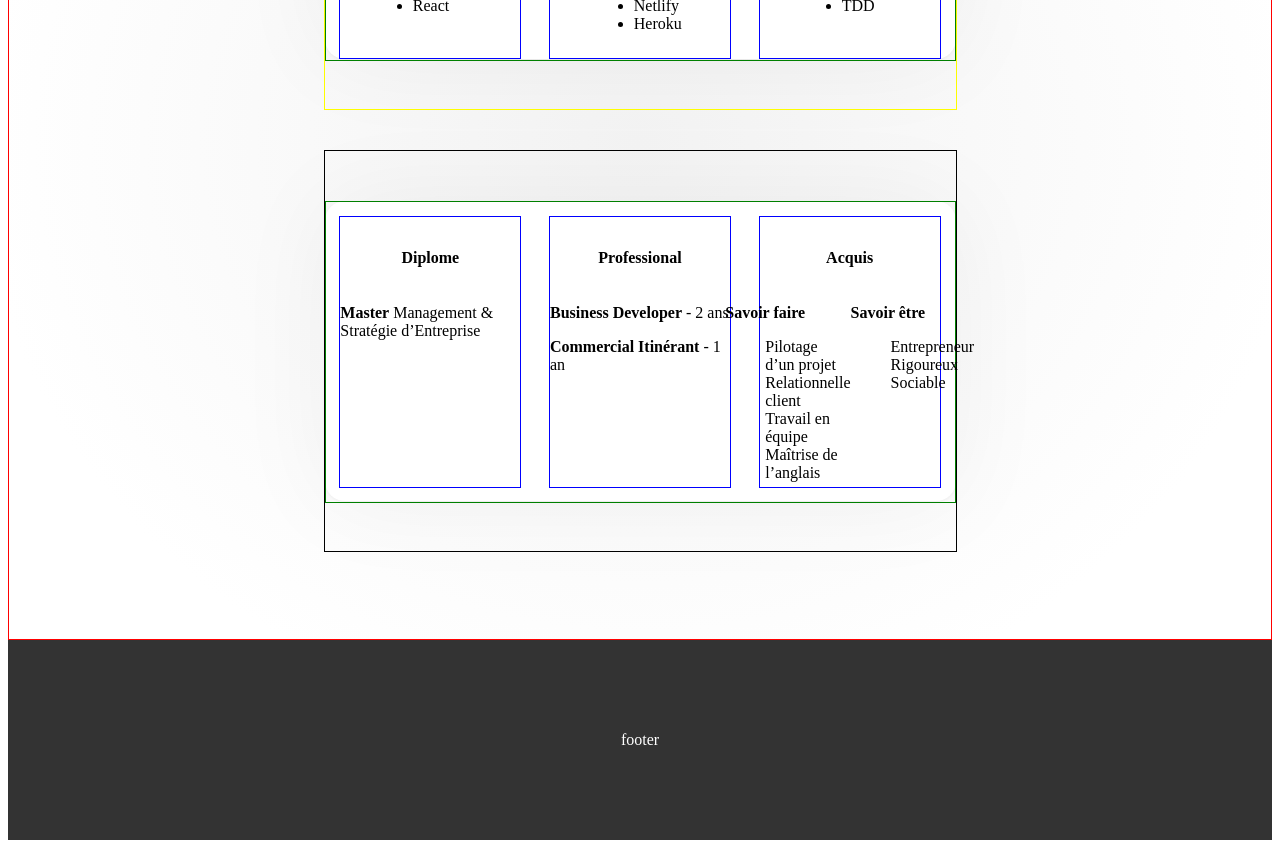
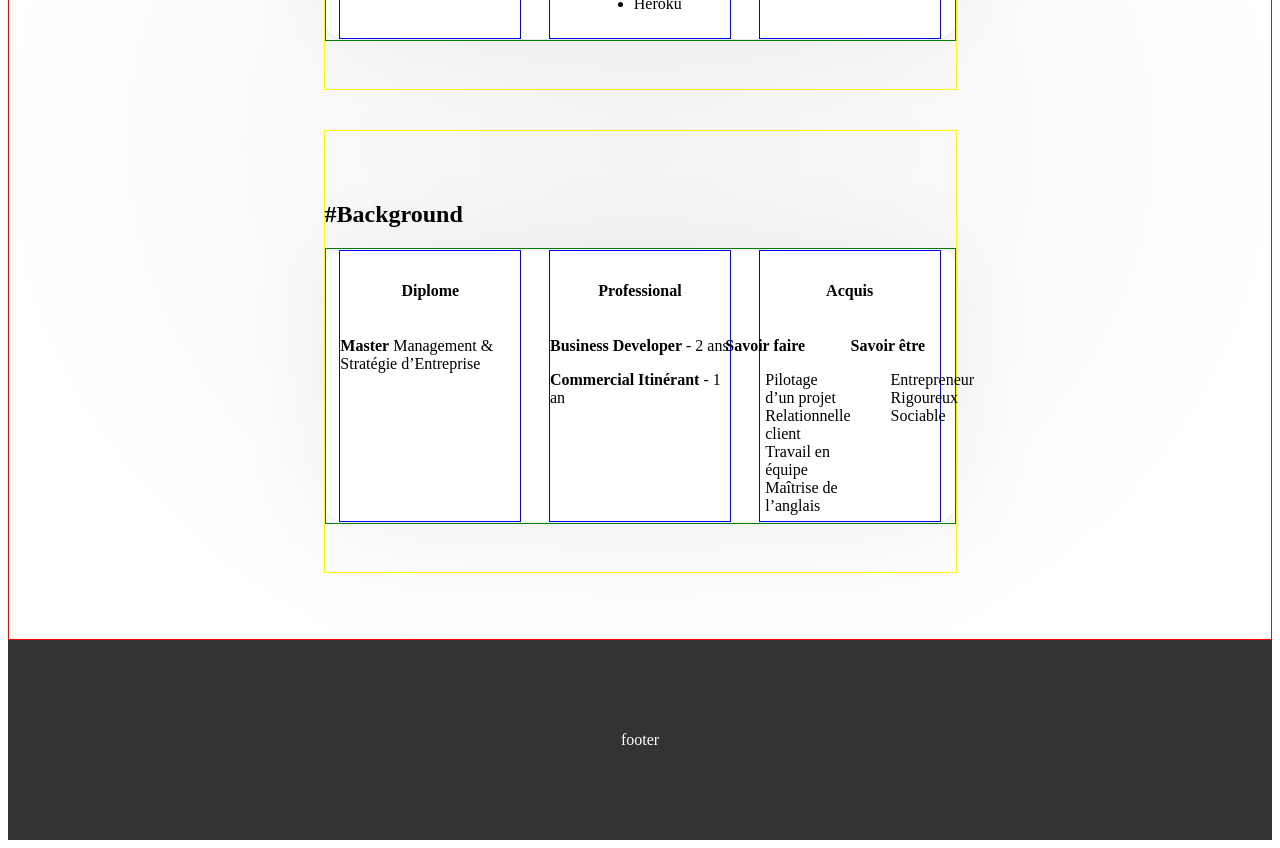
Before and after one commit to hkamalo/portfolio, a React (Create React App) app: page / in a window 1280 px wide. Shown: the part 1120-1968 px from the top of the page. Built offline with nearby package versions, Linux system fonts and the light colour scheme.

Commit message:
change homepage

```diff
--- a/src/screens/HomePage.js
+++ b/src/screens/HomePage.js
@@ -98,7 +98,8 @@ export default function HomePage() {
             <DevSkills />
           </div>
         </div>
-        <div className={classes.content}>
+        <div className={classes.skillsContent}>
+          <h2>#Background</h2>
           <div className={classes.skills}>
             <Background />
           </div>
```
